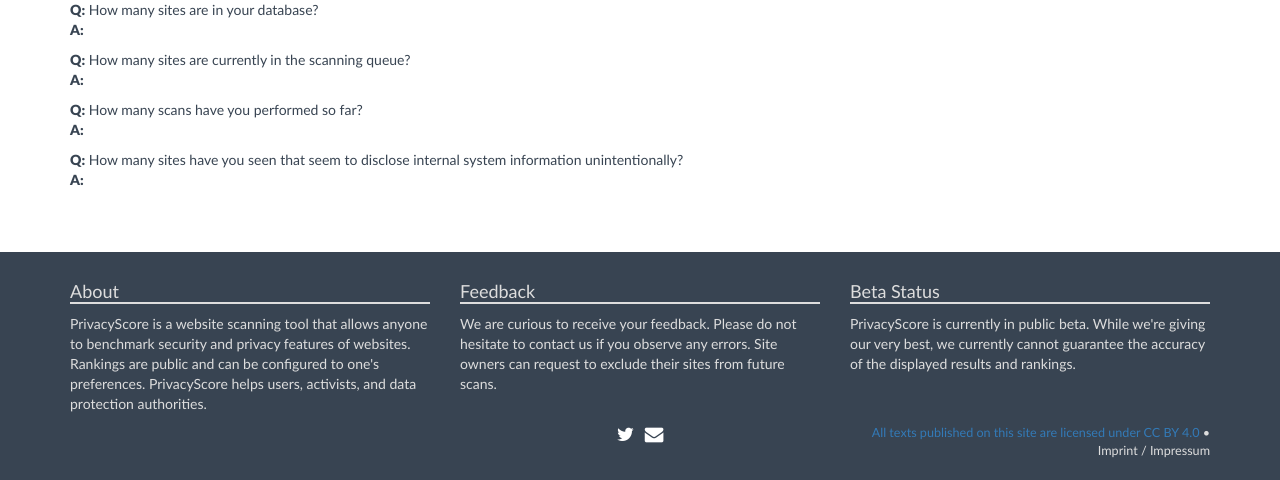
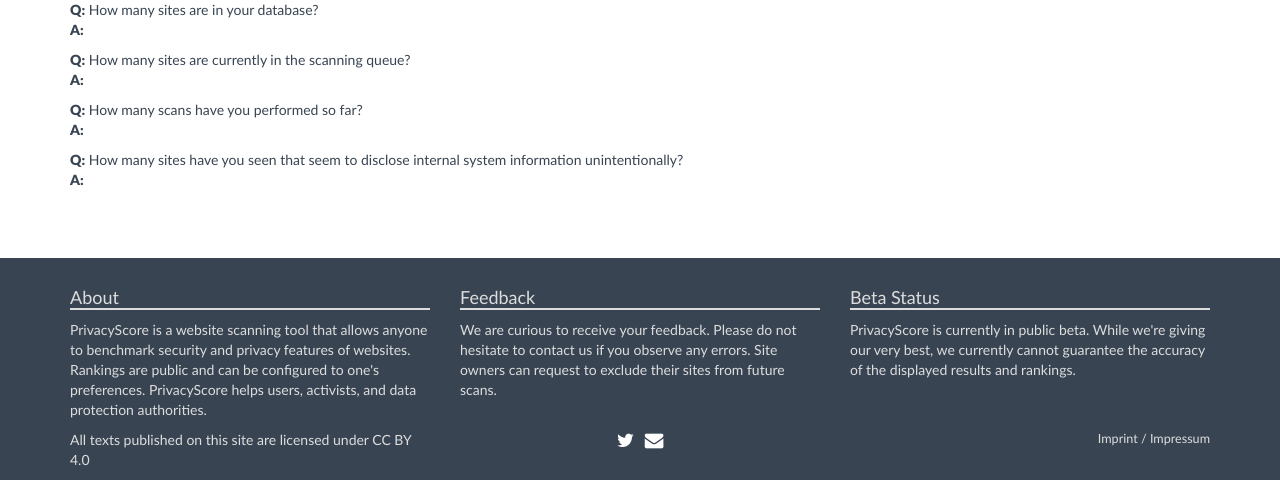
Before and after one commit to PrivacyScore/PrivacyScore, a Django app: template privacyscore/frontend/templates/frontend/faq.html in a window 1280 px wide. Shown: the part 974-1454 px from the top of the page. Run offline with Django 3.2, Linux system fonts and the light colour scheme; the template is opened without the code that fills it, so the values that code supplies are empty; parts of the project's set-up code (start-up, migrations or seed data) failed here and were passed over; some libraries are stand-ins or nearby versions; some web fonts are replaced.

Commit message:
Footer: Moved License to left column

```diff
--- a/privacyscore/frontend/templates/frontend/base.html
+++ b/privacyscore/frontend/templates/frontend/base.html
@@ -114,16 +114,18 @@
             <div class="spacer"></spacer>
 
             <div class="row">
-                <div class="col-xs-4"></div>
+                <div class="col-xs-4">
+                    All texts published on this site are licensed under
+                    <a style="color: #ddd" href="https://creativecommons.org/licenses/by/4.0/">
+                        CC BY 4.0
+                    </a>
+                </div>
                 <div class="col-xs-4 text-center">
-                    <a href="https://twitter.com/privascore"><i class="fa fa-lg fa-twitter" style="color:white"></i></a> &nbsp; <a href="mailto:privacyscore@mailhost.informatik.uni-hamburg.de"><i class="fa fa-lg fa-envelope" style="color:white"></i>
+                    <a href="https://twitter.com/privascore"><i class="fa fa-lg fa-twitter" style="color:white"></i></a> &nbsp; <a href="mailto:privacyscore@mailhost.informatik.uni-hamburg.de"><i class="fa fa-lg fa-envelope" style="color:white"></i></a>
                 </div>
 
                 <div class="col-xs-4 text-right">
                     <p style="font-size:90%;">
-                        All texts published on this site are licensed under
-                        <a href="https://creativecommons.org/licenses/by/4.0/">CC BY 4.0</a>
-                        &bull;
                         <a style="color: #ddd" href="{% url 'frontend:imprint' %}">
                             Imprint / Impressum
                         </a>
```
